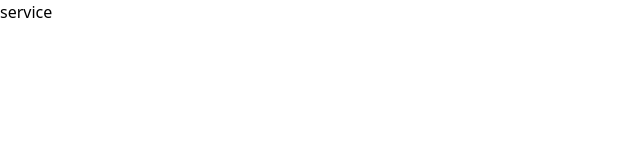
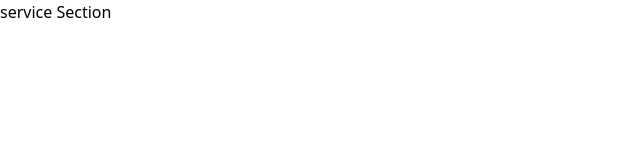
Before and after one commit to ThamaraiKannan1496/Moderna-vite, a React (Vite) app: page /services in a window 1280 px wide. Shown: the top 160 px of the page, without its empty margins (0-640 px from the left). Built offline with nearby package versions, Linux system fonts and the light colour scheme.

Commit message:
service-tk

```diff
--- a/src/Pages/Services.jsx
+++ b/src/Pages/Services.jsx
@@ -1,11 +1,7 @@
-import React from 'react'
+import React from "react";
 
 const Services = () => {
-  return (
-    <div>
-      service
-    </div>
-  )
-}
+  return <div>service Section</div>;
+};
 
-export default Services
+export default Services;
```
